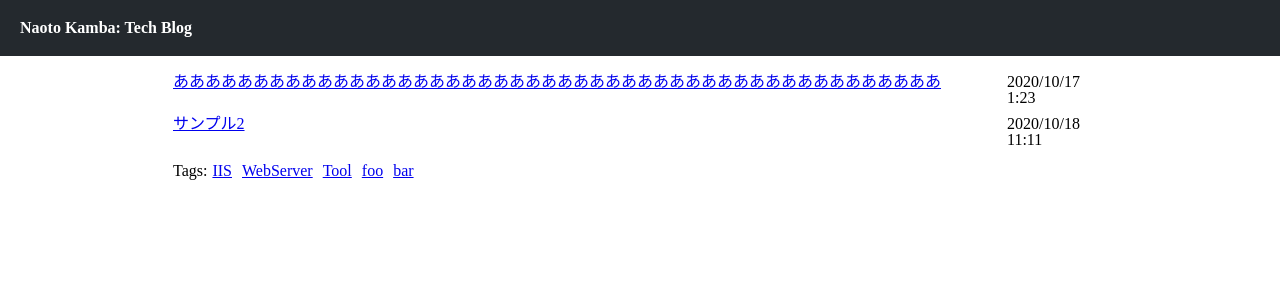
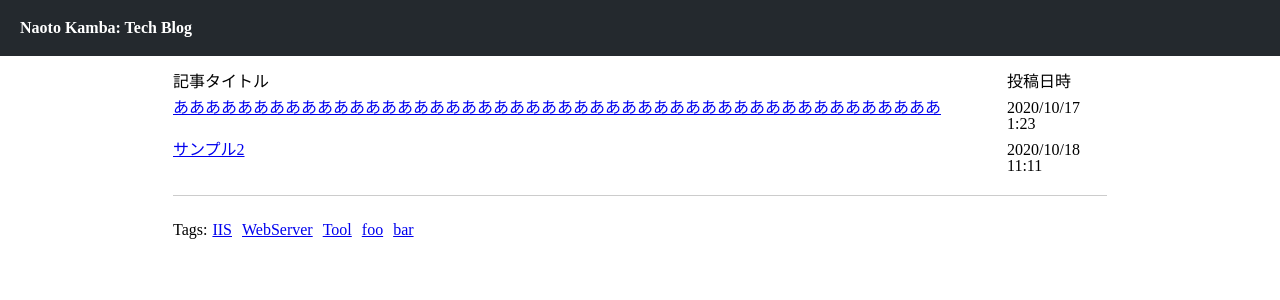
Before and after one commit to naoto-kamba/dev, a Next.js app: page / in a window 1280 px wide. Shown: the top 300 px of the page. Built offline with nearby package versions, Linux system fonts and the light colour scheme.

Commit message:
タグ一覧をタグページの下部にも表示

```diff
--- a/src/components/ArticleList.tsx
+++ b/src/components/ArticleList.tsx
@@ -7,6 +7,10 @@ type ArticleListProps = {
 export const ArticleList: React.FC<ArticleListProps> = (props) => {
   return (
     <div>
+      <div className="article">
+        <div className="title">記事タイトル</div>
+        <div className="published">投稿日時</div>
+      </div>
       {props.matters.map((matter, index) => {
         return (
           <div className="article" key={index}>
--- a/src/components/article/Article.tsx
+++ b/src/components/article/Article.tsx
@@ -1,5 +1,5 @@
 import { ArticleContent } from './ArticleContent'
-import { Tag, Tags } from './Tag'
+import { Tag, Tags, TagsWithLabel } from './Tag'
 
 type ArticleProps = {
   url: string
@@ -13,7 +13,8 @@ export const Article: React.FC<ArticleProps> = (props) => {
   return (
     <div>
       <ArticleContent content={props.content} />
-      <Tags tags={props.tags} />
+      <hr />
+      <TagsWithLabel tags={props.tags} />
     </div>
   )
 }
--- a/src/components/article/Tag.tsx
+++ b/src/components/article/Tag.tsx
@@ -21,3 +21,20 @@ export const Tags: React.FC<{ tags: string[] }> = (props) => {
     </div>
   )
 }
+
+export const TagsWithLabel: React.FC<{ tags: string[] }> = (props) => {
+  return (
+    <div className="tags">
+      <label>Tags:</label>
+      <Tags tags={props.tags} />
+      <style jsx>
+        {`
+          .tags {
+            padding: 10px 0px;
+            display: flex;
+          }
+        `}
+      </style>
+    </div>
+  )
+}
--- a/src/pages/index.tsx
+++ b/src/pages/index.tsx
@@ -1,8 +1,12 @@
-import { Tags } from 'components/article/Tag'
+import { Tags, TagsWithLabel } from 'components/article/Tag'
 import { ArticleList } from 'components/ArticleList'
 import { readAllTags, readMatters, readSlugs } from 'foundations/MdLoader'
 import { GetStaticProps, NextPage } from 'next'
 import { Layout } from '../components/layout/Layout'
+
+export const config = {
+  amp: true,
+}
 
 export const getStaticProps: GetStaticProps = async () => {
   const slugs = readSlugs()
@@ -22,18 +26,8 @@ const Home: NextPage<HomeProps> = (props) => {
   return (
     <Layout>
       <ArticleList matters={props.matters} />
-      <div className="tags">
-        <label>Tags:</label>
-        <Tags tags={props.allTags} />
-      </div>
-      <style jsx>
-        {`
-          .tags {
-            padding: 10px 0px;
-            display: flex;
-          }
-        `}
-      </style>
+      <hr />
+      <TagsWithLabel tags={props.allTags} />
     </Layout>
   )
 }
```
Also changed, not shown: src/pages/tags/[tag].tsx (+11 -2 lines).
